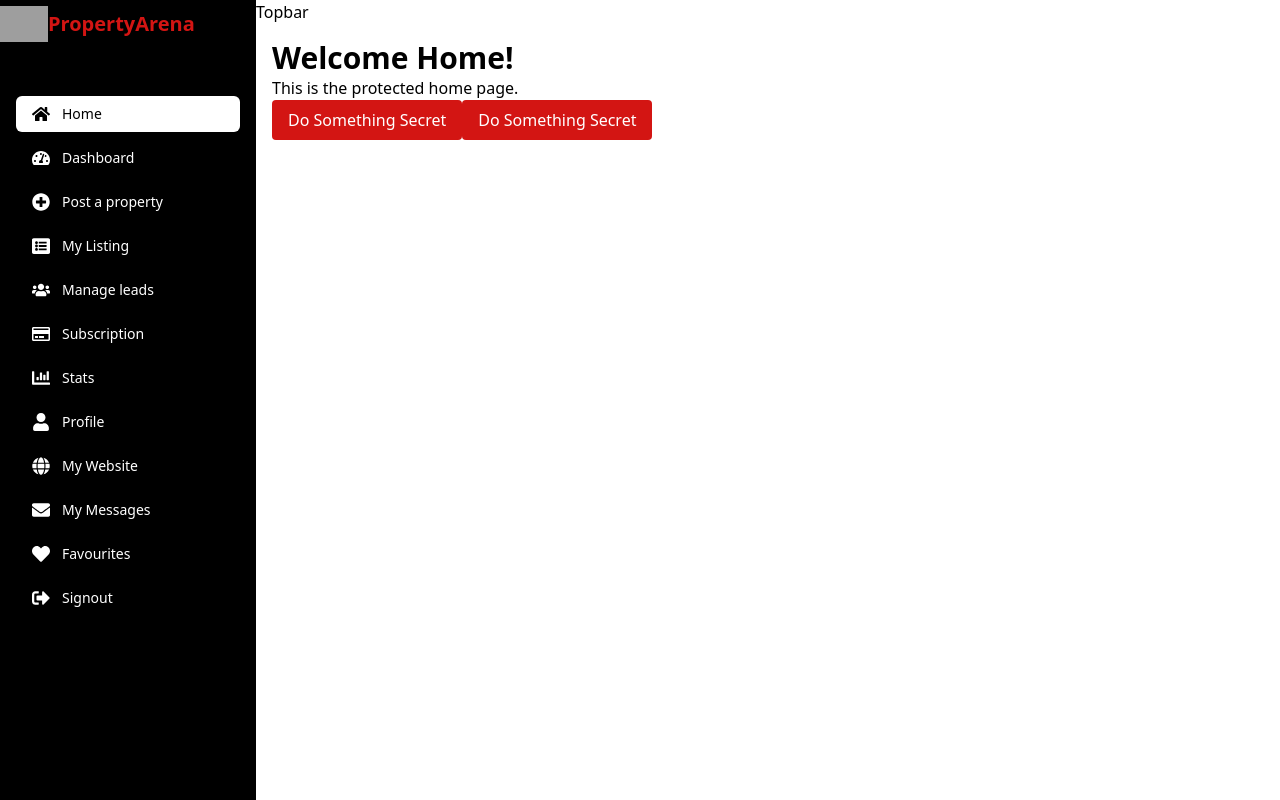
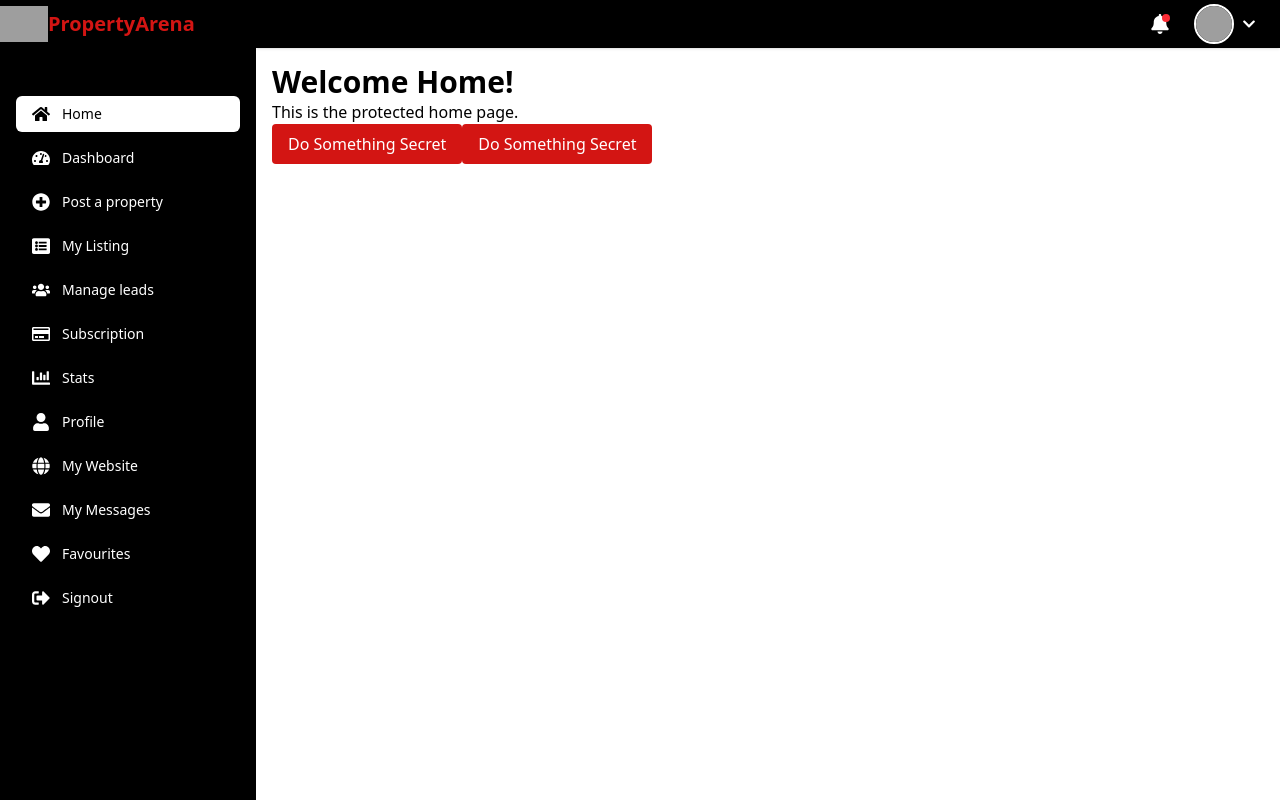
Before and after one commit to TMT-ICT-HUB/property-arena-fe, a React (Vite) app: page / in a window 1280 px wide. Built offline with nearby package versions, Linux system fonts and the light colour scheme; grey boxes are pictures that could not be loaded.

Commit message:
feat: added top bar

```diff
--- a/src/components/SideBar.tsx
+++ b/src/components/SideBar.tsx
@@ -33,7 +33,7 @@ const tabs = [
 const SideBar: React.FC = () => {
   return (
     <div className="bg-black w-64 text-white min-h-screen">
-      <div className="logo h-fit mb-8 flex items-center text-black">
+      <div className="logo h-12 mb-8 flex items-center text-black">
         <img
           src="https://res.cloudinary.com/dhhknhoo2/image/upload/v1751968463/property-arena/LOGO-2_jkdasi.jpg"
           alt="Logo"
--- a/src/components/TopBar.tsx
+++ b/src/components/TopBar.tsx
@@ -1,4 +1,31 @@
+import { FaBell, FaChevronDown } from 'react-icons/fa';
+
 const Topbar = () => {
-  return <div>Topbar</div>;
+  return (
+    <div className="h-12 bg-black text-white px-6 shadow">
+      <div className="flex justify-between items-center h-12">
+        <div className="text-xl font-semibold"></div>
+
+        <div className="flex items-center gap-6">
+          {/* Notification Icon */}
+          <button className="relative">
+            <FaBell className="text-xl" />
+            <span className="absolute top-0 right-0 w-2 h-2 bg-red-500 rounded-full" />
+          </button>
+
+          {/* User Avatar + Dropdown */}
+          <div className="flex items-center gap-2 cursor-pointer">
+            <img
+              src="https://i.pravatar.cc/300"
+              alt="User"
+              className="w-10 h-10 rounded-full object-cover border-2 border-white"
+            />
+            <FaChevronDown className="text-sm" />
+          </div>
+        </div>
+      </div>
+    </div>
+  );
 };
+
 export default Topbar;
```
